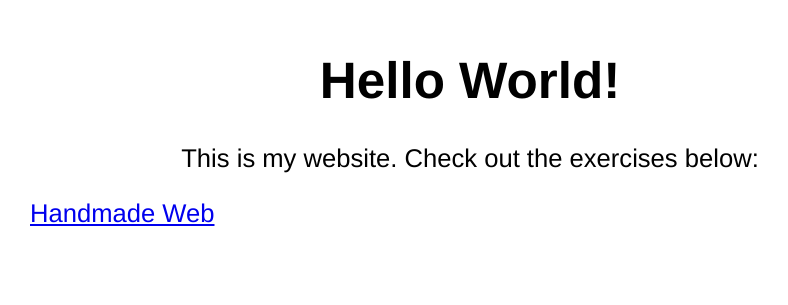
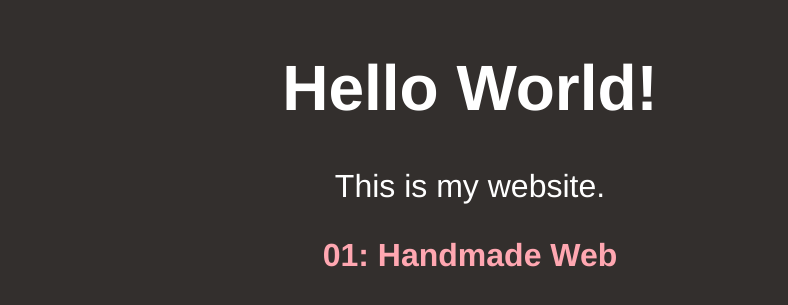
Before and after one commit to joshuatehrlich/joshuatehrlich.github.io, a plain HTML site: page index.html in a window 1280 px wide. Shown: the part 149-454 px from the top of the page, without its empty margins (170-958 px from the left). Drawn offline with Linux system fonts and the light colour scheme.

Commit message:
update index styles

```diff
--- a/01_handmadeweb/styles.css
+++ b/01_handmadeweb/styles.css
@@ -1,7 +1,7 @@
 * {
 	font-family: Helvetica, sans-serif;
 	font-size: 1.5rem;
-	transition: 0.3s;
+	transition: transform 0.3s;
 }
 
 body {
@@ -20,6 +20,6 @@ a {
 }
 
 a:hover {
-	transform: scale(1.05);
+	transform: scale(1.02);
 	color:rgb(57, 43, 255);
 }
--- a/index.html
+++ b/index.html
@@ -4,9 +4,28 @@
 		<title>Josh's Site</title>
 		<link rel="stylesheet" href="styles.css">
 	</head>
-	<body>
-		<h1>Hello World!</h1>
-		<p>This is my website. Check out the exercises below:</p>
-		<a href="01_handmadeweb/quote1.html">Handmade Web</a>
+	<body id="body">
+		<h1 id="title">Hello World!</h1>
+		<p>This is my website.</p>
+		<p><a href="01_handmadeweb/quote1.html">01: Handmade Web</a></p>
+
+		<script>
+			const title = document.getElementById("title");
+			const body = document.getElementById("body");
+			document.addEventListener("mouseover", (event) => {
+				if (event.target === title) {
+					title.style.transform = "scale(1.1)";
+					title.style.opacity = "0.3";
+					body.style.backgroundColor = "black";
+				}
+			});
+			document.addEventListener("mouseout", (event) => {
+				if (event.target === title) {
+					title.style.transform = "scale(1)";
+					title.style.opacity = "1";
+					body.style.backgroundColor = "rgb(51, 47, 45)";
+				}
+			});
+		</script>
 	</body>
 </html>
--- a/styles.css
+++ b/styles.css
@@ -1,12 +1,35 @@
 * {
 	font-family: Helvetica, sans-serif;
+	color: white;
 }
 
 body {
+	background-color: rgb(51, 47, 45);
 	margin: 200px;
-	font-size: 2vw;
+	font-size: 2rem;
+
+	transition: background-color 0.3s;
 }
 
-h1, p, a {
+h1, p {
 	text-align: center
 }
+
+a {
+	display: inline-block;
+
+	text-decoration: none;
+	color: rgb(255, 167, 177);
+	transition: color 0.3s;
+
+	font-weight: bold;
+}
+
+a:hover {
+	color: rgb(159, 124, 255);
+}
+
+#title {
+	transform: scale(1);
+	transition: 0.3s;
+}
```
